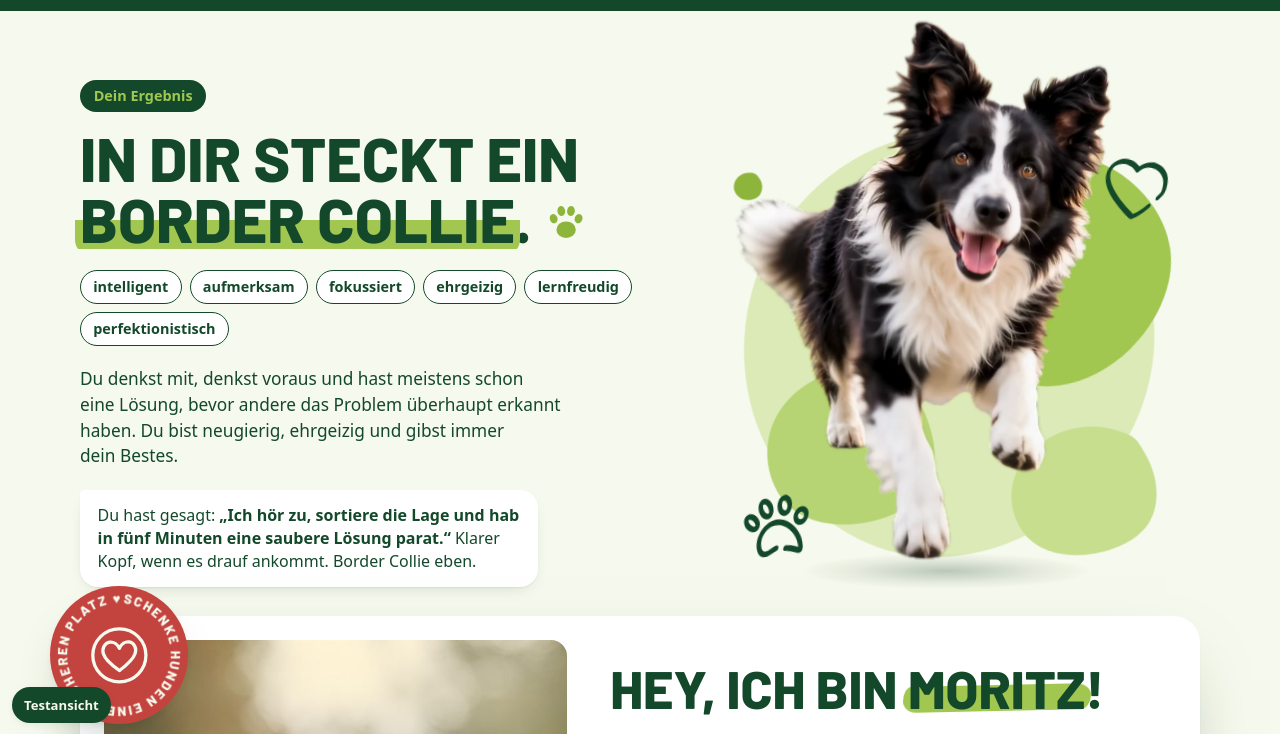
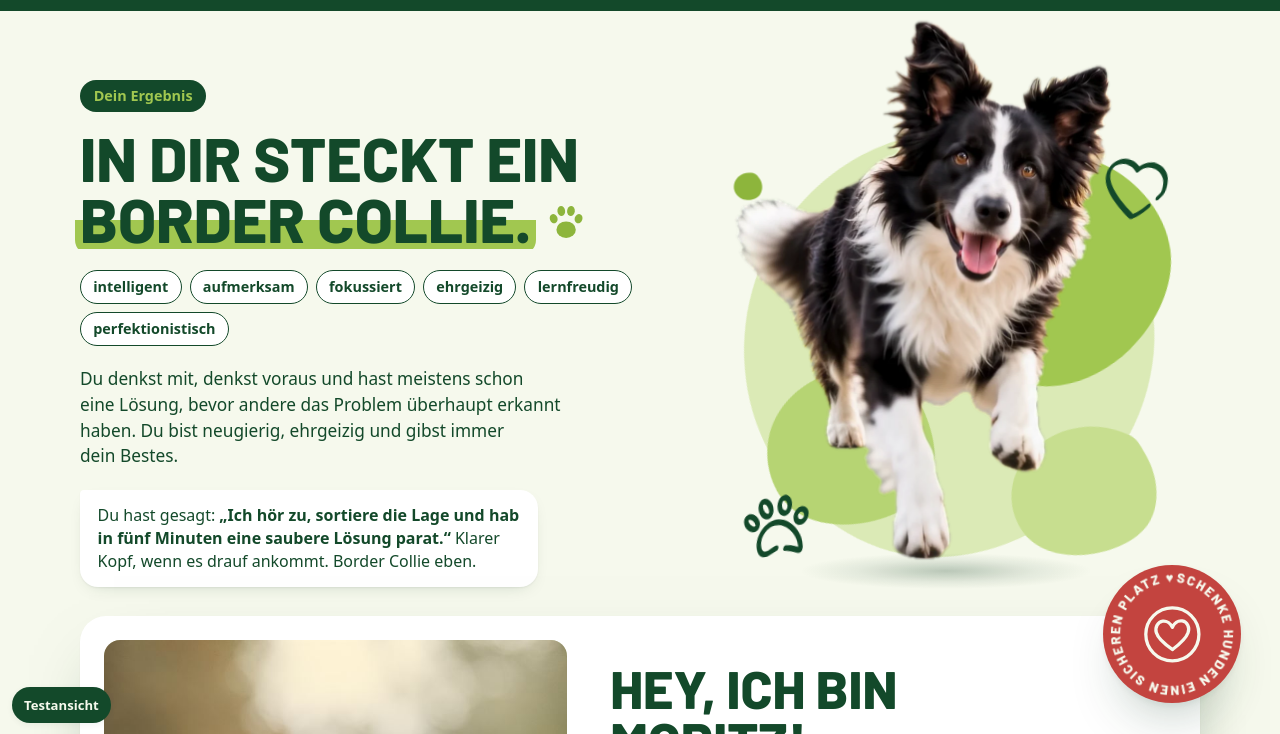
Before and after one commit to pendlroman-star/td-vorschau-efh53c, a plain HTML site: page ergebnis.html in a window 1280 px wide. Shown: the part 65-799 px from the top of the page. Drawn offline with Linux system fonts and the light colour scheme; a web font is replaced by a local one.

Commit message:
Ergebnisseite: Satzzeichen in der grünen Markierung, Siegel rechts oben am Kartenrand, Wunsch-Block ohne Absatzabstand
Co-Authored-By: Claude Fable 5.2 <noreply@anthropic.com>

```diff
--- a/ergebnis.html
+++ b/ergebnis.html
@@ -184,7 +184,7 @@ a { color: inherit; }
 .mc__photo--leer svg { width: 56px; height: 56px; opacity: .5; }
 .mc__photo--leer small { font-weight: 500; opacity: .7; }
 .mc__body { padding: clamp(8px, 1.8vw, 24px) clamp(4px, 1.8vw, 24px) clamp(8px, 1.8vw, 24px) 0; }
-.mc__name { font-size: clamp(2rem, 4.2vw, 3.3rem); margin: 0 0 1.4rem; text-wrap: balance; }
+.mc__name { font-size: clamp(2rem, 4.2vw, 3.3rem); margin: 0 0 1.4rem; padding-right: 64px; text-wrap: balance; }   /* rechts frei für das Siegel */
 /* Drei Textarten in der Karte: Überschrift, Fließtext, Hervorhebung (Wunsch des Hundes und Bitte) */
 .brief { max-width: 56ch; font-size: clamp(1.05rem, 1.4vw, 1.125rem); }
 .brief p { margin: 0 0 1rem; text-wrap: pretty; }
@@ -192,12 +192,12 @@ a { color: inherit; }
 .brief__wunsch { position: relative; margin: 0 0 1.5rem; padding: .35rem 0 .35rem 1.3rem; }
 .brief__wunsch::before { content: ""; position: absolute; left: 0; top: .15em; bottom: .15em; width: 5px; border-radius: 99px; background: var(--lime); }
 .brief__wunsch p, .mc__appell { font-weight: 700; font-size: clamp(1.2rem, 1.9vw, 1.5rem); line-height: 1.3; text-wrap: balance; }
-.brief__wunsch p { margin: 0 0 .5rem; }
-.brief__wunsch p:last-child { margin-bottom: 0; }
+.brief__wunsch p { margin: 0; }   /* kein Absatzabstand: alle Zeilen des Wunsches stehen im selben Zeilenabstand */
 .mc__appell { margin: 2.2rem 0 1.2rem; max-width: 34ch; }
 .mc__actions { display: flex; flex-wrap: wrap; gap: 10px; }
 
-.true-love { position: absolute; left: -30px; top: -30px; z-index: 2; width: clamp(110px, 11.5vw, 138px); aspect-ratio: 1; border-radius: 50%; background: var(--red); color: var(--cream); box-shadow: var(--shadow-lg); }
+/* Siegel sitzt rechts oben auf dem Kartenrand, neben der Begrüßung */
+.true-love { position: absolute; right: clamp(-46px, -3.2vw, -14px); top: clamp(-56px, -4vw, -34px); z-index: 2; width: clamp(110px, 11.5vw, 138px); aspect-ratio: 1; border-radius: 50%; background: var(--red); color: var(--cream); box-shadow: var(--shadow-lg); }
 .true-love__ring { position: absolute; left: 0; top: 0; width: 100%; height: 100%; animation: spin 24s linear infinite; }
 .true-love__ring text { font-family: var(--font-fun); font-weight: 800; font-size: 11.5px; fill: currentColor; }
 .true-love__heart { position: absolute; left: 28%; top: 28%; width: 44%; height: 44%; }
@@ -311,7 +311,8 @@ a { color: inherit; }
   .brief__wunsch { padding-left: 1rem; }
   .brief__wunsch p { text-wrap: pretty; }
   .mc__actions .btn { width: 100%; }
-  .true-love { left: auto; right: 4px; top: 4px; width: 88px; }
+  .true-love { right: -6px; top: -22px; width: 88px; }
+  .mc__name { padding-right: 0; }
   .match__grid { grid-template-columns: 1fr; }
   .spende__grid { grid-template-columns: 1fr; }
   .spende__intro { position: static; }
@@ -348,7 +349,7 @@ a { color: inherit; }
       <!-- 1) Dein Charakter -->
       <div>
         <p class="pill" data-in>Dein Ergebnis</p>
-        <h1 class="display r-type" id="r-title" data-in><span class="r-hallo" id="r-hallo" hidden></span><span id="r-in">In</span> dir steckt ein <span class="marker" id="r-breed"></span>.<span id="r-pfote"></span></h1>
+        <h1 class="display r-type" id="r-title" data-in><span class="r-hallo" id="r-hallo" hidden></span><span id="r-in">In</span> dir steckt ein <span class="marker"><span id="r-breed"></span>.</span><span id="r-pfote"></span></h1>
         <ul class="r-traits" id="r-traits" aria-label="Deine Eigenschaften" data-in></ul>
         <p class="r-charakter" id="r-charakter" data-in></p>
         <p class="r-echo" id="r-echo" data-in></p>
@@ -528,7 +529,10 @@ if (natur) {
 // 2) Der echte Hund aus dem Tierheim
 // Begrüßung: erster Satz groß mit markiertem Namen („Hey, ich bin Bruno!"), der Rest als Sprechblase
 const hallo = textFuellen(e.hallo, werte), ende = hallo.indexOf('!') + 1;
-$('mc-name').innerHTML  = sicher(hallo.slice(0, ende)).replace(' ich bin', ' ich\u00a0bin').replace(sicher(e.tiername), `<span class="marker">${sicher(e.tiername)}</span>`);
+// Das Satzzeichen nach dem Namen gehört in die Markierung – sonst liegt der grüne Balken darüber
+const rufname = sicher(e.tiername), kopf = sicher(hallo.slice(0, ende)).replace(' ich bin', ' ich\u00a0bin');
+const markiert = kopf.includes(rufname + '!') ? rufname + '!' : rufname;
+$('mc-name').innerHTML  = kopf.replace(markiert, `<span class="marker">${markiert}</span>`);
 const halloRest = hallo.slice(ende).trim();   // zweiter Satz der Begrüßung: erster Absatz des Briefs
 // Brief: Absätze der Reihe nach; aufeinanderfolgende Wunsch-Zeilen bilden einen Block
 let brief = halloRest ? `<p>${sicher(halloRest)}</p>` : '', imWunsch = false;
```
